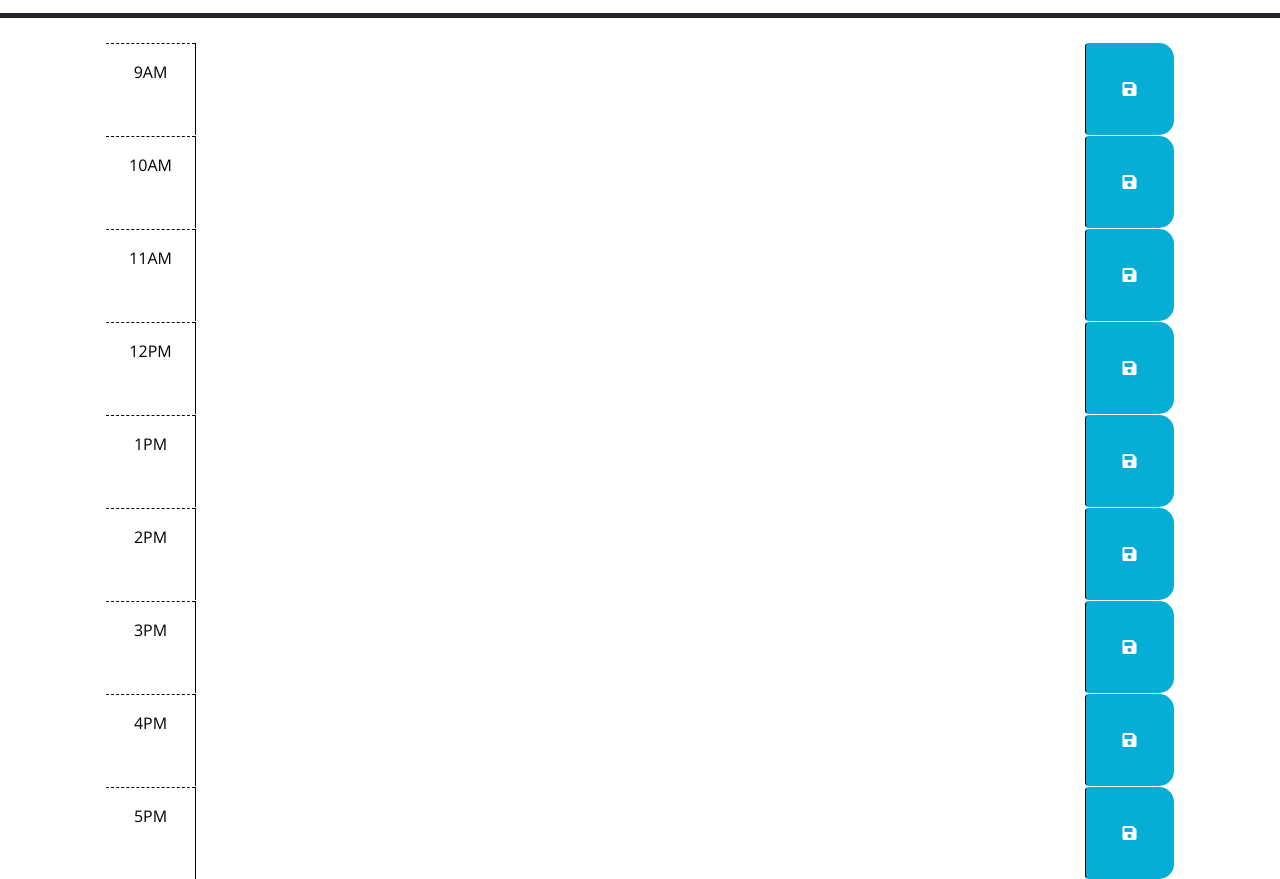
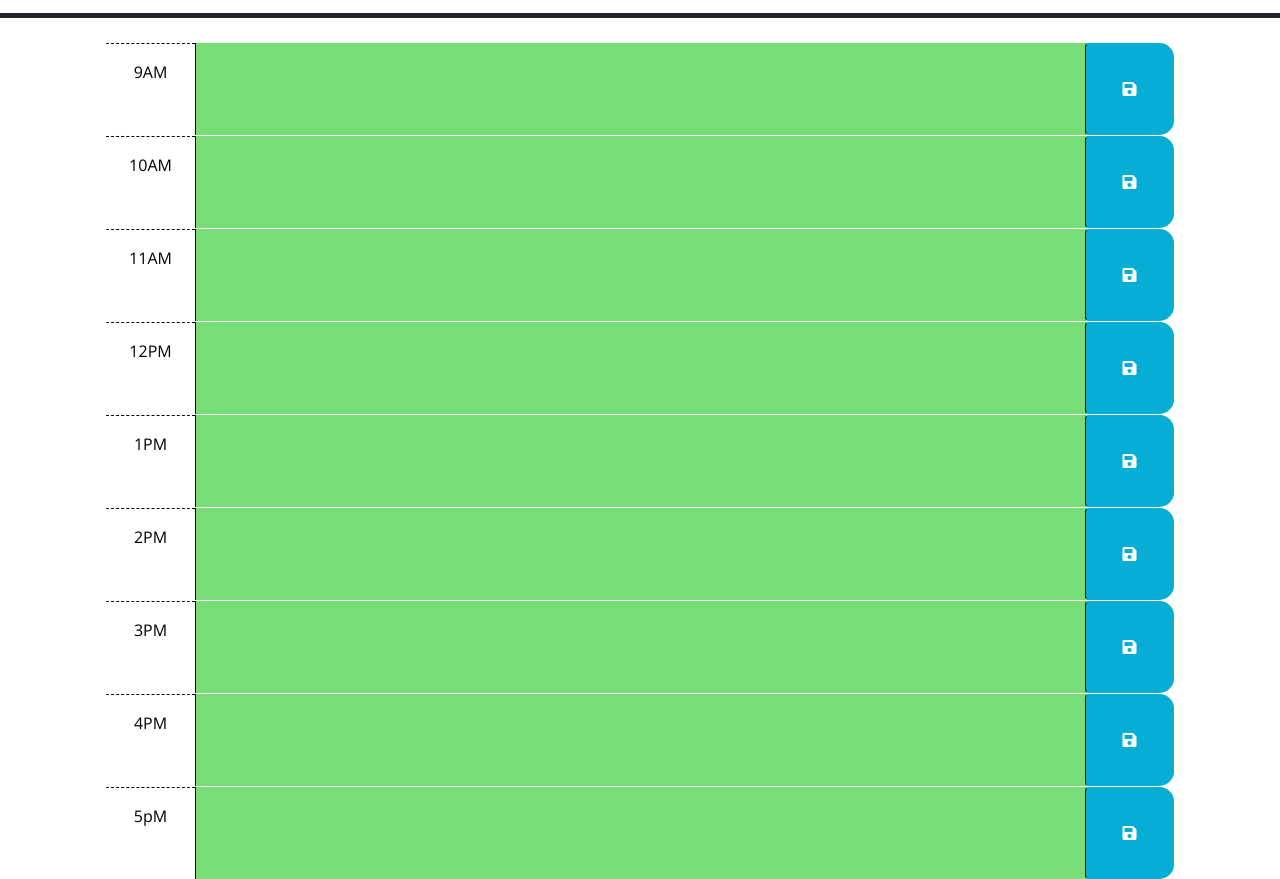
Before and after one commit to keekerr/Workday-Scheduler-Application, a plain HTML site: page index.html in a window 1280 px wide. Shown: the part 260-1139 px from the top of the page. Drawn offline with nearby package versions, Linux system fonts and the light colour scheme.

Commit message:
Added styling using JS

```diff
--- a/assets/script.js
+++ b/assets/script.js
@@ -1,50 +1,34 @@
 // Wrap all code that interacts with the DOM in a call to jQuery to ensure that
 // the code isn't run until the browser has finished rendering all the elements
 // in the html.
+
 $(function () {
-    // TODO: Add a listener for click events on the save button. This code should
-    // use the id in the containing time-block as a key to save the user input in
-    // local storage. HINT: What does `this` reference in the click listener
-    // function? How can DOM traversal be used to get the "hour-x" id of the
-    // time-block containing the button that was clicked? How might the id be
-    // useful when saving the description in local storage?
-    // document.getElementById("myBtn").addEventListener("click", displayDate);
-    // TODO: Add code to apply the past, present, or future class to each time
-    // block by comparing the id to the current hour. HINTS: How can the id
-    // attribute of each time-block be used to conditionally add or remove the
-    // past, present, and future classes? How can Day.js be used to get the
-    // current hour in 24-hour time?
-    //
-    // TODO: Add code to get any user input that was saved in localStorage and set
-    // the values of the corresponding textarea elements. HINT: How can the id
-    // attribute of each time-block be used to do this?
-    //
-    // TODO: Add code to display the current date in the header of the page.
-
-    // var currentHour = "enter info"
-    // var (transform all the ids into an array? name array row ID)
 
     // Add funtion that allows for current date to be displayed at the top of the page everytime the function is executed
     $("#currentDay").text(dayjs().format('dddd, MMMM D, YYYY'));
-    // Add time blocks for standard working hours (see HTML)
-    // Color code each block based on current time (gray for past time bloack, red for current time blocks and green for future time blocks *use for loop*)
-    var timeStyle = function() {
-        var currentTime = moment().format('H');
-        var timeColorStyle = $(".textarea");
-        for (var i = 0; i < timeColorStyle.length; i++){
-            var timeIds = timeColorStyle[i].id;
-            var getTimeIds = document.getElementById(timeColorStyle[i].id);
 
-            if (timeIds < currentTime) {
-                $(getTimeIds).addClass("past");
-            } else if (timeIds > currentTime) {
-                $(getTimeIds).addClass("future");
-            } else {
-                $(getTimeIds).addClass("present");
-            }
+    //
+
+    $(".time-block").each(function(){
+        var currentTime = parseInt(dayjs().format('H'));
+        var blockTime = parseInt($(this).attr("id").split("-")[1]);
+        console.log(blockTime);
+
+        if(blockTime < currentTime) {
+            $(this).addClass("past");
+        } else if(blockTime === currentTime) {
+            $(this).removeClass("past");
+            $(this).addClass("present");
+        } else {
+            $(this).removeClass("past");
+            $(this).removeClass("present");
+            $(this).addClass("future");
         }
-    }
-    // Add local storage functionality so that events that are entered/saved in the timeblock remain in the time blocks once the page is refreshed.
+    })
 
+    var ids = $("[textarea]");
+    console.log(ids);
+
+    localStorage.setItem("ids", JSON.stringify(ids));
 
 });
--- a/index.html
+++ b/index.html
@@ -32,7 +32,7 @@
 
       <!-- Edit the timeblocks to follow semantic HTML Structure (styling will be applied by JS using the ids) -->
 
-      <div id="9" class="row ">
+      <div id="hour-9" class="row time-block">
         <div class="col-2 col-md-1 hour text-center py-3">9AM</div>
         <textarea class="col-8 col-md-10 description" rows="3"> </textarea>
         <button class="btn saveBtn col-2 col-md-1" aria-label="save">
@@ -41,7 +41,7 @@
       </div>
 
 
-      <div id="10" class="row">
+      <div id="hour-10" class="row time-block">
         <div class="col-2 col-md-1 hour text-center py-3">10AM</div>
         <textarea class="col-8 col-md-10 description" rows="3"> </textarea>
         <button class="btn saveBtn col-2 col-md-1" aria-label="save">
@@ -50,7 +50,7 @@
       </div>
 
 
-      <div id="11" class="row">
+      <div id="hour-11" class="row time-block">
         <div class="col-2 col-md-1 hour text-center py-3">11AM</div>
         <textarea class="col-8 col-md-10 description" rows="3"> </textarea>
         <button class="btn saveBtn col-2 col-md-1" aria-label="save">
@@ -58,7 +58,7 @@
         </button>
       </div>
 
-      <div id="12" class="row">
+      <div id="hour-11" class="row time-block">
         <div class="col-2 col-md-1 hour text-center py-3">12PM</div>
         <textarea class="col-8 col-md-10 description" rows="3"> </textarea>
         <button class="btn saveBtn col-2 col-md-1" aria-label="save">
@@ -66,7 +66,7 @@
         </button>
       </div>
 
-      <div id="13" class="row">
+      <div id="hour-11" class="row time-block">
         <div class="col-2 col-md-1 hour text-center py-3">1PM</div>
         <textarea class="col-8 col-md-10 description" rows="3"> </textarea>
         <button class="btn saveBtn col-2 col-md-1" aria-label="save">
@@ -74,7 +74,7 @@
         </button>
       </div>
 
-      <div id="14" class="row">
+      <div id="hour-11" class="row time-block">
         <div class="col-2 col-md-1 hour text-center py-3">2PM</div>
         <textarea class="col-8 col-md-10 description" rows="3"> </textarea>
         <button class="btn saveBtn col-2 col-md-1" aria-label="save">
@@ -82,7 +82,7 @@
         </button>
       </div>
 
-      <div id="15" class="row">
+      <div id="hour-11" class="row time-block">
         <div class="col-2 col-md-1 hour text-center py-3">3PM</div>
         <textarea class="col-8 col-md-10 description" rows="3"> </textarea>
         <button class="btn saveBtn col-2 col-md-1" aria-label="save">
@@ -90,7 +90,7 @@
         </button>
       </div>
 
-      <div id="16" class="row">
+      <div id="hour-11" class="row time-block">
         <div class="col-2 col-md-1 hour text-center py-3">4PM</div>
         <textarea class="col-8 col-md-10 description" rows="3"> </textarea>
         <button class="btn saveBtn col-2 col-md-1" aria-label="save">
@@ -98,8 +98,8 @@
         </button>
       </div>
 
-      <div id="17" class="row">
-        <div class="col-2 col-md-1 hour text-center py-3">5PM</div>
+      <div id="hour-11" class="row time-block">
+        <div class="col-2 col-md-1 hour text-center py-3">5pM</div>
         <textarea class="col-8 col-md-10 description" rows="3"> </textarea>
         <button class="btn saveBtn col-2 col-md-1" aria-label="save">
           <i class="fas fa-save" aria-hidden="true"></i>
```
Also changed, not shown: 1 other file.
